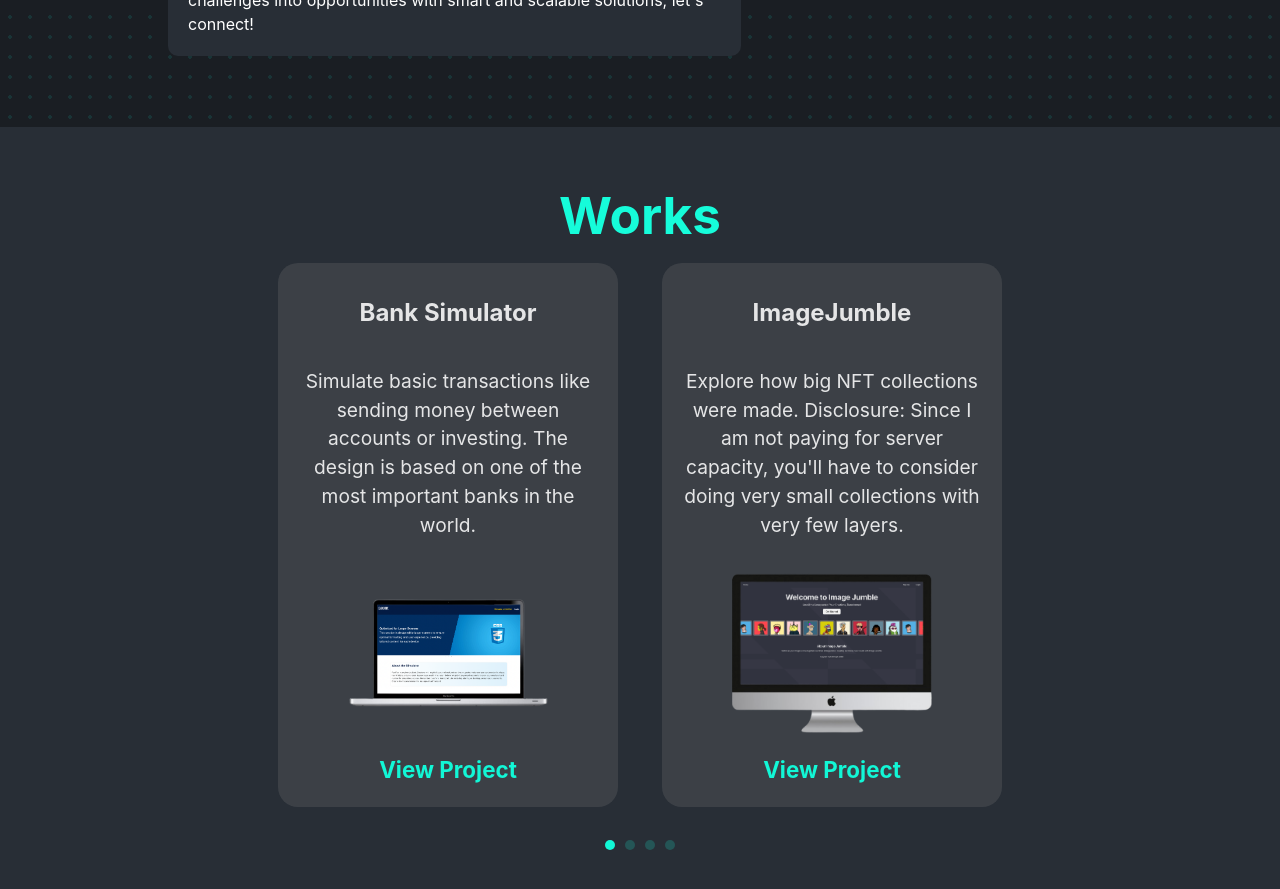
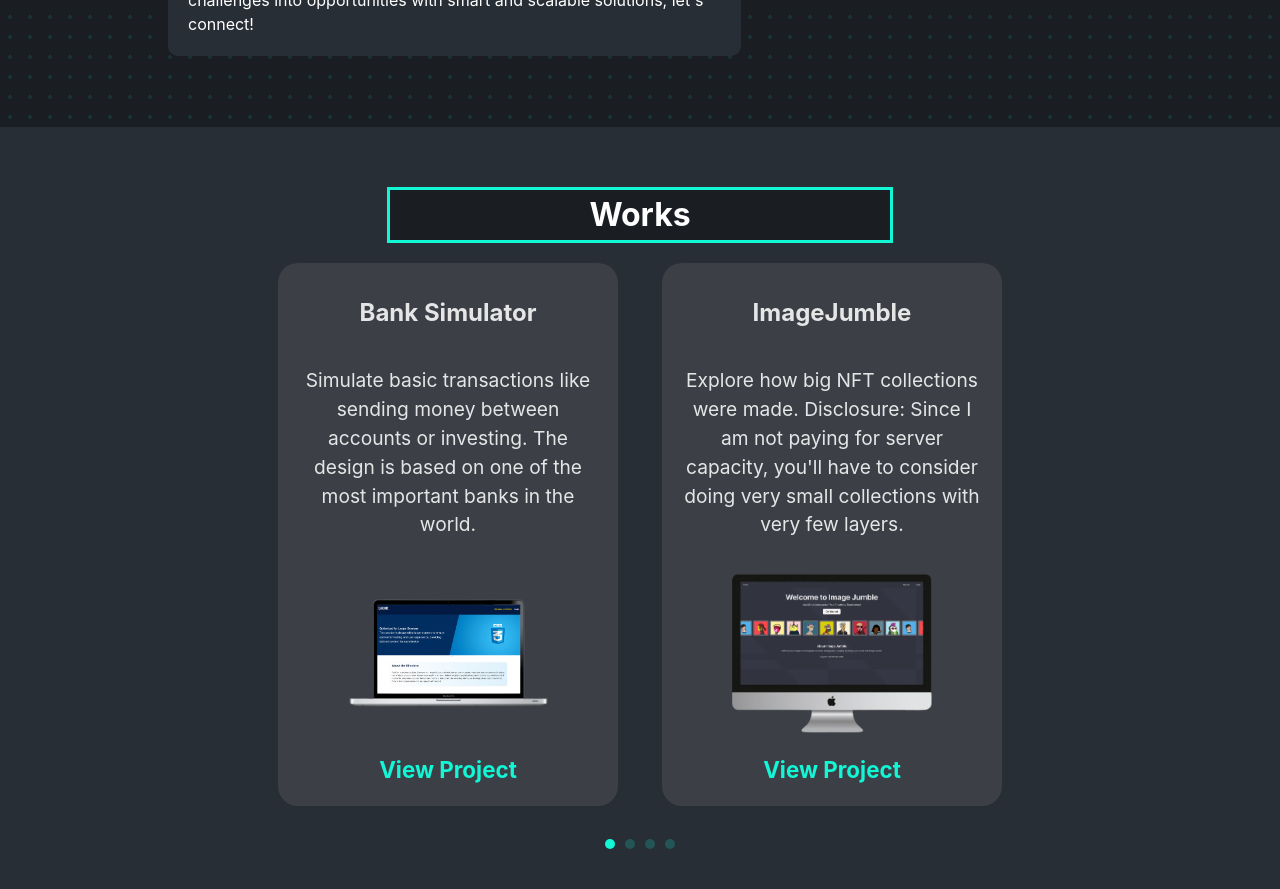
Before and after one commit to aalfaro88/portfolio-client, a React (Vite) app: page / in a window 1280 px wide. Shown: the part 1380-2269 px from the top of the page. Built offline with nearby package versions, Linux system fonts and the light colour scheme.

Commit message:
Display work boxes adjustment

```diff
--- a/src/components/front-page/Works.jsx
+++ b/src/components/front-page/Works.jsx
@@ -51,13 +51,8 @@ const Works = () => {
       };
 
       useEffect(() => {
-        // Add an event listener for window resize
         window.addEventListener('resize', updateSlidesPerView);
-
-        // Call updateSlidesPerView initially to set the initial slidesPerView
         updateSlidesPerView();
-
-        // Clean up the event listener when the component unmounts
         return () => {
           window.removeEventListener('resize', updateSlidesPerView);
         };
@@ -65,8 +60,8 @@ const Works = () => {
 
       return (
         <>
-          <div>
-            <h1>Works</h1>
+          <div className='works-title-section'>
+            <h1 className='custom-title'>Works</h1>
           </div>
           <div id="word-minigame" className='works-section'>
             <Swiper
```
